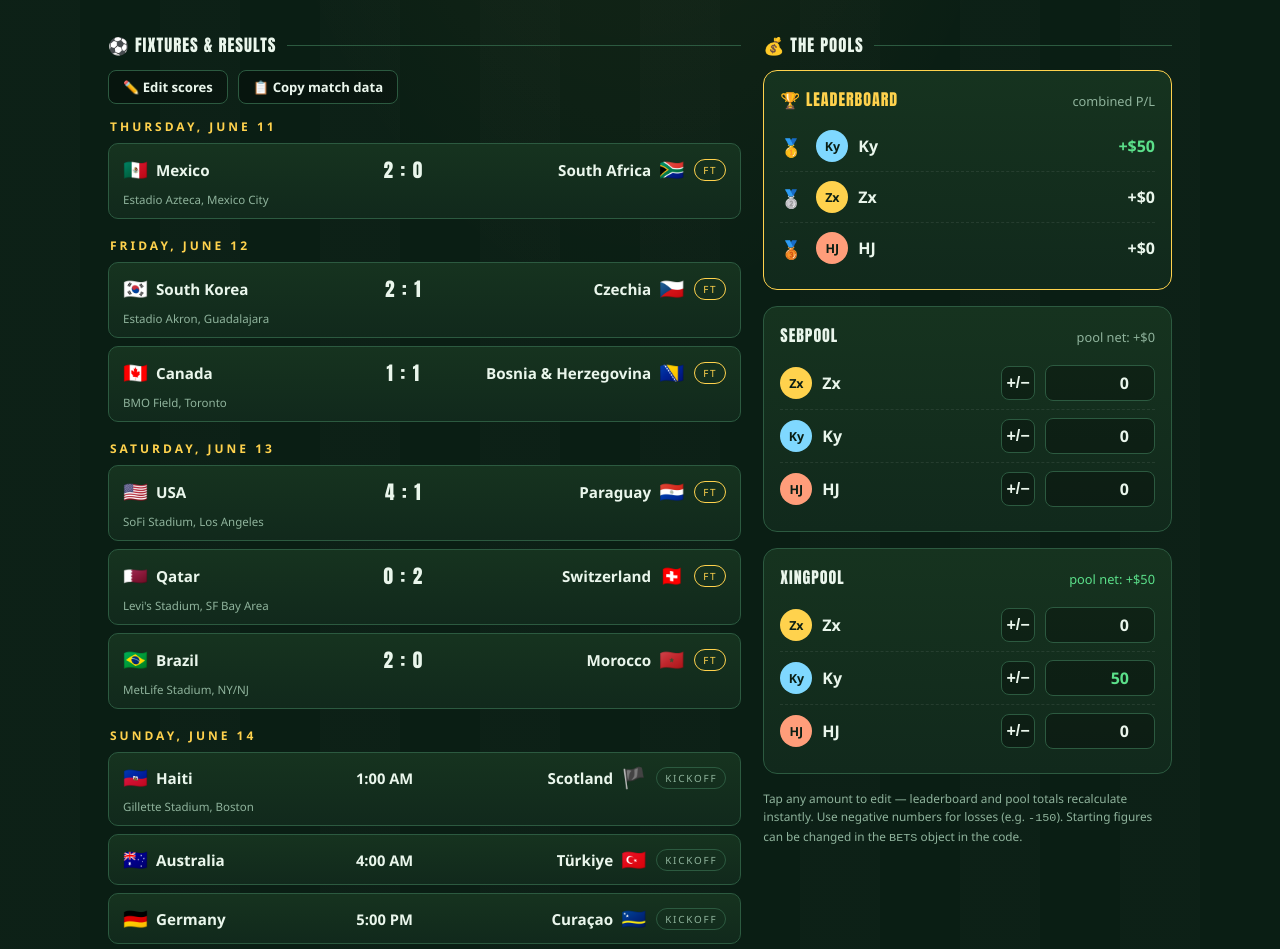
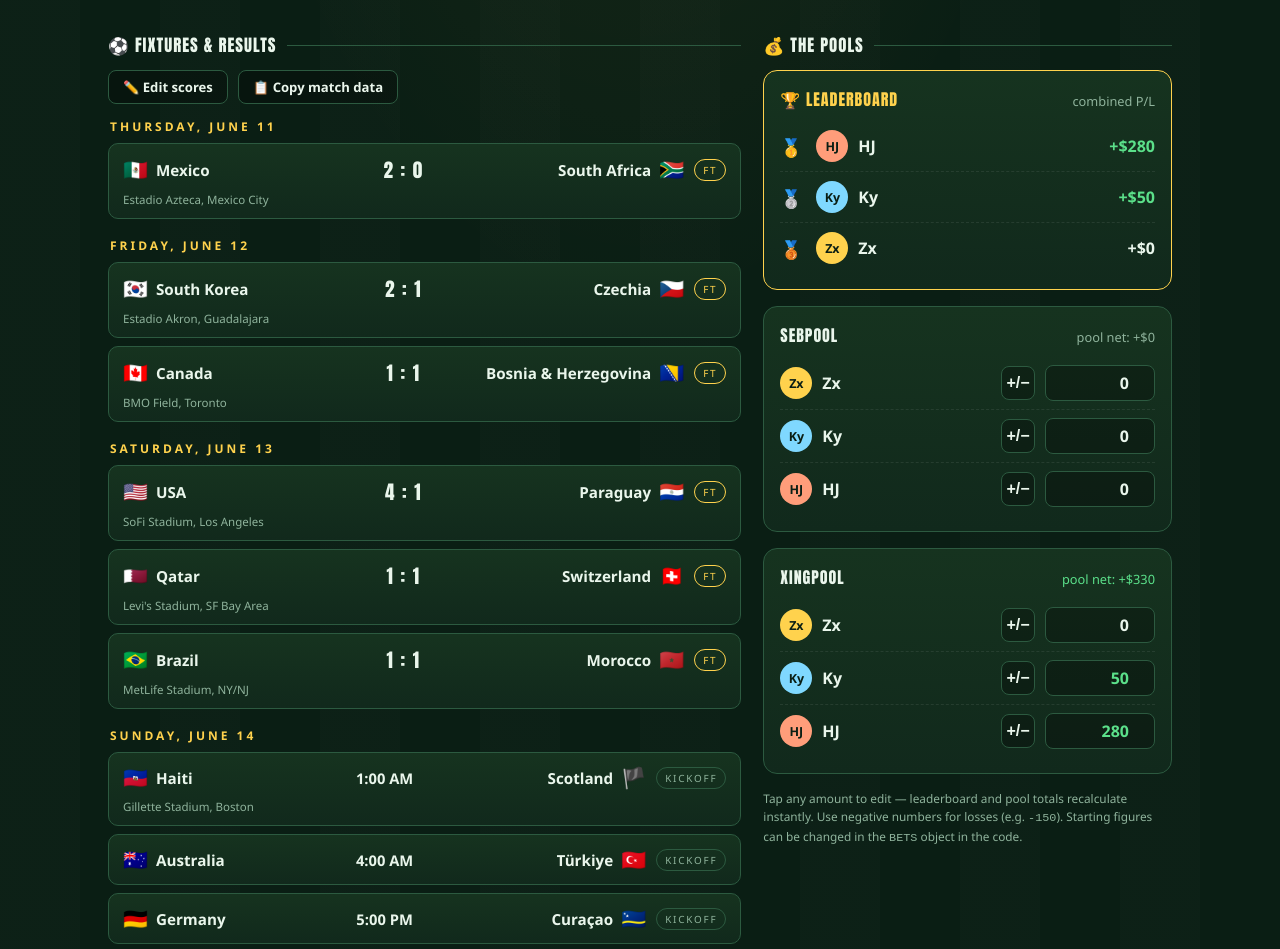
Before and after one commit to czhenxing/wc2026, a plain HTML site: page index.html in a window 1280 px wide. Shown: the part 460-1409 px from the top of the page. Drawn offline with Linux system fonts and the light colour scheme.

Commit message:
Update index.html

```diff
--- a/index.html
+++ b/index.html
@@ -286,9 +286,9 @@ const MATCHES = [
   [2026,6,11,22, "South Korea","Czechia","🇰🇷","🇨🇿","Estadio Akron, Guadalajara", 2,1],
   [2026,6,12,15, "Canada","Bosnia & Herzegovina","🇨🇦","🇧🇦","BMO Field, Toronto", 1,1],
   [2026,6,12,21, "USA","Paraguay","🇺🇸","🇵🇾","SoFi Stadium, Los Angeles", 4,1],
-  [2026,6,13,15, "Qatar","Switzerland","🇶🇦","🇨🇭","Levi's Stadium, SF Bay Area", 0,2],
-  [2026,6,13,18, "Brazil","Morocco","🇧🇷","🇲🇦","MetLife Stadium, NY/NJ", 2,0],
-  [2026,6,13,21, "Haiti","Scotland","🇭🇹","🏴","Gillette Stadium, Boston", 0,3],
+  [2026,6,13,15, "Qatar","Switzerland","🇶🇦","🇨🇭","Levi's Stadium, SF Bay Area", 1,1],
+  [2026,6,13,18, "Brazil","Morocco","🇧🇷","🇲🇦","MetLife Stadium, NY/NJ", 1,1],
+  [2026,6,13,21, "Haiti","Scotland","🇭🇹","🏴","Gillette Stadium, Boston", 0,1],
   [2026,6,14,0,  "Australia","Türkiye","🇦🇺","🇹🇷","—", 1,2],
   [2026,6,14,13, "Germany","Curaçao","🇩🇪","🇨🇼","—", 2,0],
   [2026,6,14,16, "Netherlands","Japan","🇳🇱","🇯🇵","—", null,null],
@@ -336,7 +336,7 @@ const FRIENDS = {
 };
 const BETS = {
   "Sebpool":  { "Zx": 0, "Ky": 0, "HJ": 0 },
-  "Xingpool": { "Zx": 0,   "Ky": 50, "HJ": 0 },
+  "Xingpool": { "Zx": 0,   "Ky": 50, "HJ": 280 },
 };
 
 /* ===================================================== */
```
